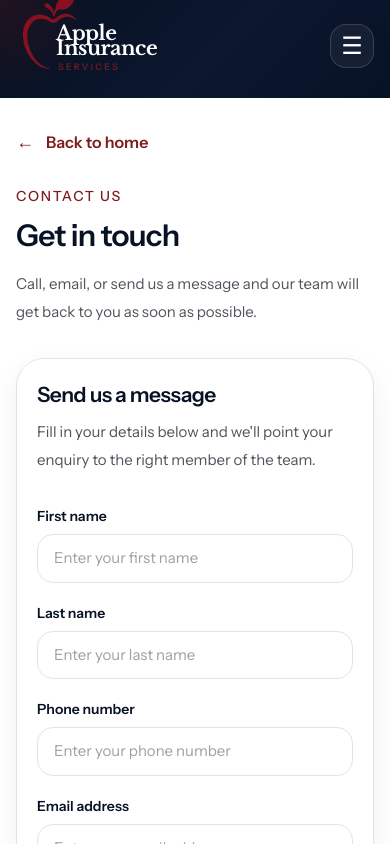
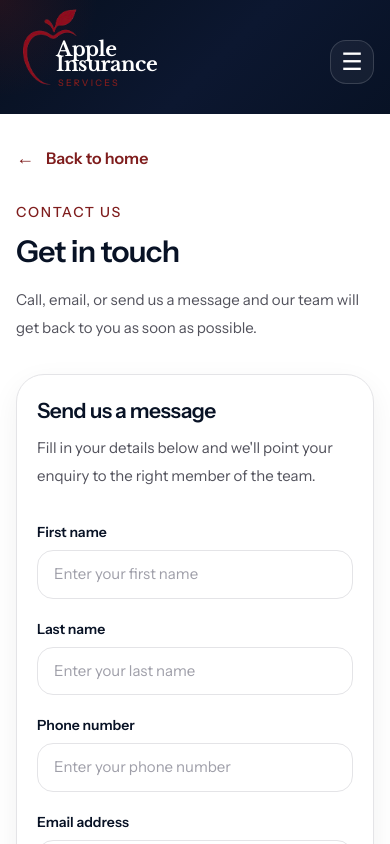
Before and after one commit to aneesa-22/Apple-insurance, a Next.js app: page /contact in a window 390 px wide. Shown: the top 844 px of the page. Built offline with nearby package versions, Linux system fonts and the light colour scheme; no server answers.

Commit message:
contact logo

```diff
--- a/app/contact/page.tsx
+++ b/app/contact/page.tsx
@@ -83,7 +83,7 @@ export default function ContactPage() {
   return (
     <main className={`${instrumentSans.className} min-h-screen bg-white text-zinc-950`}>
       <header className="bg-[radial-gradient(circle_at_top_left,_rgba(127,29,29,0.22),_transparent_24%),linear-gradient(135deg,#07101f_0%,#0c1730_55%,#081225_100%)]">
-        <div className="mx-auto flex w-full max-w-6xl flex-col gap-5 px-4 py-6 sm:px-8 sm:pb-8 sm:pt-20">
+<div className="mx-auto flex w-full max-w-6xl flex-col gap-5 px-4 pt-10 pb-6 sm:px-8 sm:pb-8 sm:pt-20">
           <div className="flex items-start justify-between gap-4 sm:gap-6">
             <Link href="/" className="relative shrink-0">
               <img
```
